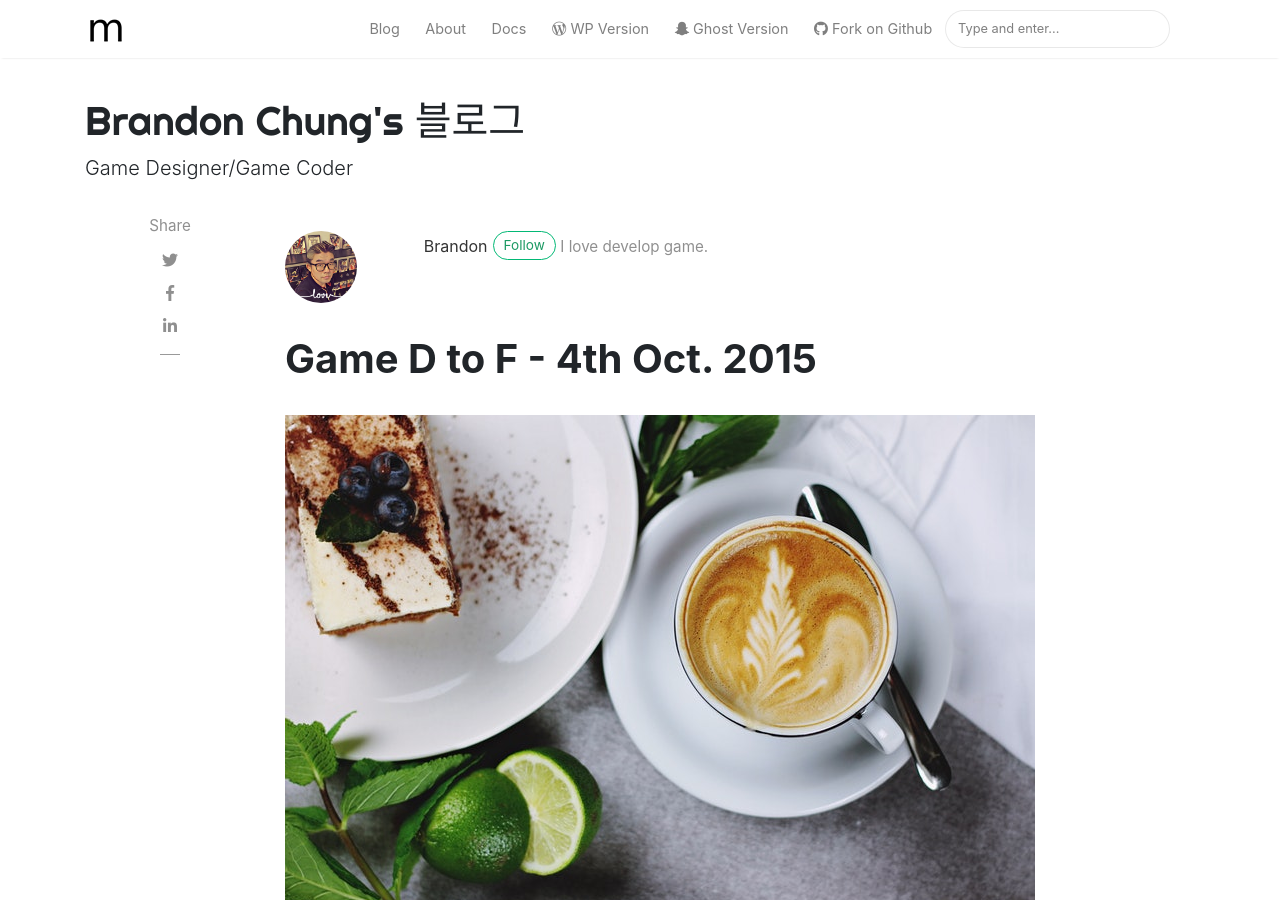
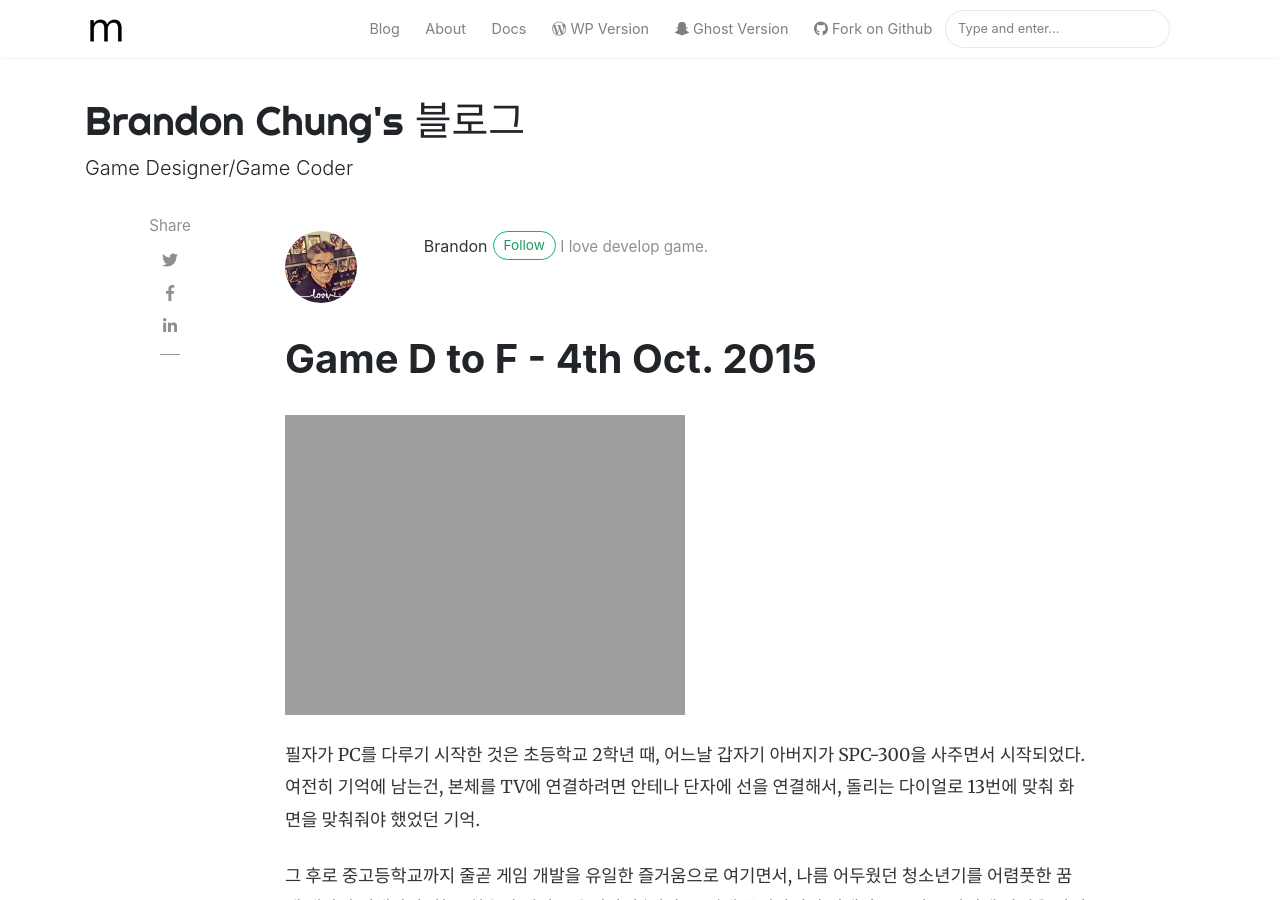
Before and after one commit to head77x/head77x.github.io, a Jekyll site: the page built from _posts/2020-01-19-오랜만에 다시읽는 Game D to F.md, in a window 1280 px wide and 900 px high. Built offline with Jekyll 4.4.1, drawn with Linux system fonts in a browser that asks for light colours; nearby versions of some CDN libraries; comment, search, counter and statistics services are not loaded.

Commit message:
Update 2020-01-19-오랜만에 다시읽는 Game D to F.md

```diff
--- a/_posts/2020-01-19-오랜만에 다시읽는 Game D to F.md
+++ b/_posts/2020-01-19-오랜만에 다시읽는 Game D to F.md
@@ -3,7 +3,7 @@ layout: post
 title:  "Game D to F - 4th Oct. 2015"
 author: brandon
 categories: [ Jekyll, tutorial ]
-image: assets/images/16.jpg
+image: assets/images/60912445_2144219159008886_6351337134120501248_n.jpg
 ---
 
 필자가 PC를 다루기 시작한 것은 초등학교 2학년 때, 어느날 갑자기 아버지가 SPC-300을 사주면서 시작되었다. 여전히 기억에 남는건, 본체를 TV에 연결하려면 안테나 단자에 선을 연결해서, 돌리는 다이얼로 13번에 맞춰 화면을 맞춰줘야 했었던 기억.
```
